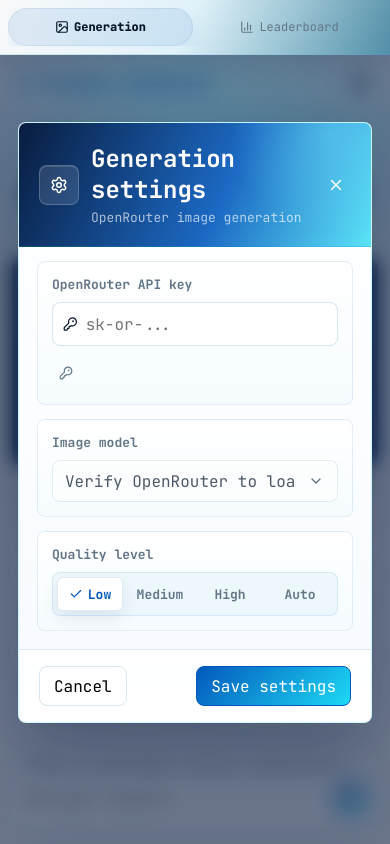
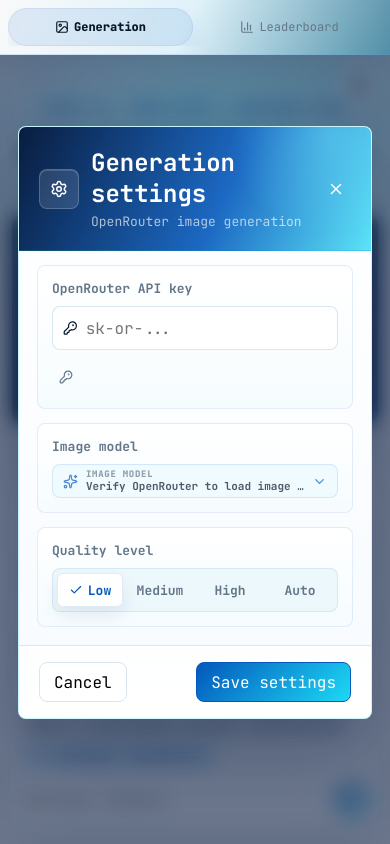
Before and after one commit to imagent-ai/imagent-ui, a Next.js app: page /generation in a window 390 px wide. Both pictures are taken after a click on the button 360 px from the left and 83 px from the top of the page. Built offline with nearby package versions, Linux system fonts and the light colour scheme.

Commit message:
style: move generation controls to composer

```diff
--- a/app/components/GenerationChat.tsx
+++ b/app/components/GenerationChat.tsx
@@ -134,6 +134,7 @@
   const [verification, setVerification] = useState<VerificationState>(emptyVerification);
   const [verificationCache, setVerificationCache] = useState<VerificationCache | null>(null);
   const [settingsOpen, setSettingsOpen] = useState(false);
+  const [openDropdown, setOpenDropdown] = useState<"composer-model" | "composer-quality" | "settings-model" | null>(null);
   const [prompt, setPrompt] = useState("");
   const [isGenerating, setIsGenerating] = useState(false);
 
@@ -261,6 +262,8 @@
   const canUseVerifiedModels = draftApiKey.length > 0 && verification.status === "valid" && modelChoices.length > 0;
   const canSaveSettings = !draftApiKey || verification.status === "valid";
   const selectedDraftModel = modelChoices.find((model) => model.id === draftSettings.model);
+  const composerModelChoices = availableModels.length ? availableModels : fallbackModelOptions;
+  const selectedComposerModel = composerModelChoices.find((model) => model.id === settings.model);
   const canSubmit = useMemo(() => prompt.trim().length > 0 && !isGenerating, [prompt, isGenerating]);
   const canCreateNewSession = !activeSession || activeSession.messages.length > 0 || prompt.trim().length > 0;
 
@@ -306,17 +309,30 @@
       localStorage.removeItem(VERIFICATION_CACHE_KEY);
     }
     setSettings(nextSettings);
+    setOpenDropdown(null);
     setSettingsOpen(false);
   }
 
   function openSettings() {
     setDraftSettings(settings);
+    setOpenDropdown(null);
     setSettingsOpen(true);
   }
 
   function cancelSettings() {
     setDraftSettings(settings);
+    setOpenDropdown(null);
     setSettingsOpen(false);
+  }
+
+  function updateComposerModel(model: string) {
+    setSettings((current) => ({...current, model}));
+    setOpenDropdown(null);
+  }
+
+  function updateComposerQuality(quality: string) {
+    setSettings((current) => ({...current, quality}));
+    setOpenDropdown(null);
   }
 
   async function submit(event: FormEvent<HTMLFormElement>) {
@@ -436,25 +452,9 @@
       </aside>
 
       <section className="generation-main">
-        <header className="generation-topbar">
-          {hasConfiguredOpenRouter ? (
-            <button className="model-chip" type="button" onClick={openSettings}>
-              <Sparkles size={16} />
-              <span>{labelForModel(settings.model, availableModels)}</span>
-            </button>
-          ) : (
-            <button className="openrouter-placeholder" type="button" onClick={openSettings}>
-              <KeyRound size={16} />
-              <span>Configure OpenRouter</span>
-            </button>
-          )}
-          <div className="topbar-actions">
-            {hasConfiguredOpenRouter ? <span className="quality-chip">{settings.quality}</span> : null}
-            <button className="icon-button" type="button" onClick={openSettings} aria-label="Settings">
+        <button className="floating-settings-button" type="button" onClick={openSettings} aria-label="Settings">
           <Settings size={18} />
         </button>
-          </div>
-        </header>
 
         <div className="conversation custom-scrollbar">
           {!activeSession || activeSession.messages.length === 0 ? (
@@ -522,6 +522,34 @@
 
         <div className="generation-composer-wrap">
           <form className="generation-composer" onSubmit={submit}>
+            <div className="composer-toolbar">
+              {hasConfiguredOpenRouter ? (
+                <>
+                  <ModelDropdown
+                    id="composer-model"
+                    label="Model"
+                    models={composerModelChoices}
+                    open={openDropdown === "composer-model"}
+                    selectedModel={settings.model}
+                    selectedModelName={selectedComposerModel?.name || labelForModel(settings.model, composerModelChoices)}
+                    onOpenChange={(open) => setOpenDropdown(open ? "composer-model" : null)}
+                    onSelect={updateComposerModel}
+                  />
+                  <QualityDropdown
+                    open={openDropdown === "composer-quality"}
+                    selectedQuality={settings.quality}
+                    onOpenChange={(open) => setOpenDropdown(open ? "composer-quality" : null)}
+                    onSelect={updateComposerQuality}
+                  />
+                </>
+              ) : (
+                <button className="composer-configure-button" type="button" onClick={openSettings}>
+                  <KeyRound size={15} />
+                  Configure OpenRouter
+                </button>
+              )}
+            </div>
+            <div className="composer-input-row">
               <textarea
                 value={prompt}
                 onChange={(event) => setPrompt(event.target.value)}
@@ -534,9 +562,10 @@
                   }
                 }}
               />
-            <button type="submit" disabled={!canSubmit} aria-label="Generate image">
+              <button className="composer-send-button" type="submit" disabled={!canSubmit} aria-label="Generate image">
                 {isGenerating ? <Loader2 className="spin" size={18} /> : <Send size={18} />}
               </button>
+            </div>
           </form>
         </div>
       </section>
@@ -582,33 +611,27 @@
                 <VerificationBadge verification={verification} />
               </div>
             </label>
-            <label className="settings-field">
+            <div className="settings-field">
               <span>Image model</span>
-              <div className="select-shell">
-                <select
-                  value={canUseVerifiedModels ? draftSettings.model : ""}
-                  onChange={(event) => setDraftSettings({...draftSettings, model: event.target.value})}
+              <ModelDropdown
+                id="settings-model"
                 disabled={!canUseVerifiedModels}
-                >
-                  {canUseVerifiedModels ? (
-                    modelChoices.map((option) => (
-                      <option value={option.id} key={option.id}>
-                        {option.name}
-                      </option>
-                    ))
-                  ) : (
-                    <option value="">Verify OpenRouter to load image models</option>
-                  )}
-                </select>
-                <ChevronDown size={16} />
-              </div>
+                emptyLabel="Verify OpenRouter to load image models"
+                label="Image model"
+                models={canUseVerifiedModels ? modelChoices : []}
+                open={openDropdown === "settings-model"}
+                selectedModel={draftSettings.model}
+                selectedModelName={selectedDraftModel?.name || labelForModel(draftSettings.model, modelChoices)}
+                onOpenChange={(open) => setOpenDropdown(open ? "settings-model" : null)}
+                onSelect={(model) => setDraftSettings({...draftSettings, model})}
+              />
               {canUseVerifiedModels ? (
                 <small className="field-note">
                   {selectedDraftModel?.pricing || "pricing unavailable"} · {modelChoices.length} image models loaded.
                 </small>
               ) : null}
-            </label>
-            <label className="settings-field">
+            </div>
+            <div className="settings-field">
               <span>Quality level</span>
               <div className="segmented-control" role="radiogroup" aria-label="Quality level">
                 {qualityOptions.map((quality) => (
@@ -625,7 +648,7 @@
                   </button>
                 ))}
               </div>
-            </label>
+            </div>
             <footer>
               <button type="button" className="secondary-button" onClick={cancelSettings}>
                 Cancel
@@ -635,6 +658,159 @@
               </button>
             </footer>
           </section>
+        </div>
+      ) : null}
+    </div>
+  );
+}
+
+function ModelDropdown({
+  disabled = false,
+  emptyLabel = "No models loaded",
+  id,
+  label,
+  models,
+  onOpenChange,
+  onSelect,
+  open,
+  selectedModel,
+  selectedModelName
+}: {
+  disabled?: boolean;
+  emptyLabel?: string;
+  id: string;
+  label: string;
+  models: OpenRouterModelOption[];
+  onOpenChange: (open: boolean) => void;
+  onSelect: (model: string) => void;
+  open: boolean;
+  selectedModel: string;
+  selectedModelName: string;
+}) {
+  const selected = models.find((model) => model.id === selectedModel);
+  const menuId = `${id}-menu`;
+
+  return (
+    <div
+      className={`model-dropdown ${open ? "open" : ""} ${disabled ? "disabled" : ""}`}
+      onBlur={(event) => {
+        const nextFocus = event.relatedTarget as Node | null;
+        if (!event.currentTarget.contains(nextFocus)) {
+          onOpenChange(false);
+        }
+      }}
+      onKeyDown={(event) => {
+        if (event.key === "Escape") {
+          onOpenChange(false);
+        }
+      }}
+    >
+      <button
+        className="model-dropdown-trigger"
+        type="button"
+        disabled={disabled}
+        aria-controls={open ? menuId : undefined}
+        aria-expanded={open}
+        aria-haspopup="listbox"
+        onClick={() => onOpenChange(!open)}
+      >
+        <Sparkles size={15} />
+        <span className="dropdown-copy">
+          <small>{label}</small>
+          <strong>{disabled ? emptyLabel : selected?.name || selectedModelName}</strong>
+        </span>
+        <ChevronDown size={15} />
+      </button>
+      {open && !disabled ? (
+        <div className="model-dropdown-menu custom-scrollbar" id={menuId} role="listbox" aria-label={label}>
+          {models.map((model) => {
+            const active = model.id === selectedModel;
+            return (
+              <button
+                className={active ? "active" : ""}
+                type="button"
+                role="option"
+                aria-selected={active}
+                key={model.id}
+                onClick={() => {
+                  onSelect(model.id);
+                  onOpenChange(false);
+                }}
+              >
+                <span>
+                  <strong>{model.name}</strong>
+                  <small>{model.pricing || model.id}</small>
+                </span>
+                {active ? <Check size={15} /> : null}
+              </button>
+            );
+          })}
+        </div>
+      ) : null}
+    </div>
+  );
+}
+
+function QualityDropdown({
+  onOpenChange,
+  onSelect,
+  open,
+  selectedQuality
+}: {
+  onOpenChange: (open: boolean) => void;
+  onSelect: (quality: string) => void;
+  open: boolean;
+  selectedQuality: string;
+}) {
+  return (
+    <div
+      className={`quality-dropdown ${open ? "open" : ""}`}
+      onBlur={(event) => {
+        const nextFocus = event.relatedTarget as Node | null;
+        if (!event.currentTarget.contains(nextFocus)) {
+          onOpenChange(false);
+        }
+      }}
+      onKeyDown={(event) => {
+        if (event.key === "Escape") {
+          onOpenChange(false);
+        }
+      }}
+    >
+      <button
+        className="quality-dropdown-trigger"
+        type="button"
+        aria-expanded={open}
+        aria-haspopup="listbox"
+        onClick={() => onOpenChange(!open)}
+      >
+        <span className="dropdown-copy">
+          <small>Level</small>
+          <strong>{selectedQuality}</strong>
+        </span>
+        <ChevronDown size={15} />
+      </button>
+      {open ? (
+        <div className="quality-dropdown-menu" role="listbox" aria-label="Generation level">
+          {qualityOptions.map((quality) => {
+            const active = quality === selectedQuality;
+            return (
+              <button
+                className={active ? "active" : ""}
+                type="button"
+                role="option"
+                aria-selected={active}
+                key={quality}
+                onClick={() => {
+                  onSelect(quality);
+                  onOpenChange(false);
+                }}
+              >
+                <span>{quality}</span>
+                {active ? <Check size={14} /> : null}
+              </button>
+            );
+          })}
         </div>
       ) : null}
     </div>
--- a/app/styles.css
+++ b/app/styles.css
@@ -63,25 +63,46 @@
   }
 }
 
-@keyframes soft-float {
+@keyframes showcase-grid-shift {
+  from {
+    background-position: 0 0, 0 0, 0 0, 0 0;
+  }
+  to {
+    background-position: 42px 42px, 42px 42px, 0 0, 0 0;
+  }
+}
+
+@keyframes brand-breathe {
   0%,
   100% {
-    transform: translate3d(0, 0, 0);
+    box-shadow: 0 18px 38px rgba(4, 24, 59, 0.26), 0 0 0 0 rgba(29, 217, 245, 0.28);
+    transform: translate(-50%, -50%) scale(1);
   }
   50% {
-    transform: translate3d(0, -7px, 0);
-  }
-}
-
-@keyframes halo-breathe {
-  0%,
-  100% {
-    opacity: 0.72;
-    transform: translate(-50%, -50%) scale(1);
-  }
-  50% {
+    box-shadow: 0 22px 46px rgba(4, 24, 59, 0.3), 0 0 0 14px rgba(29, 217, 245, 0.08);
+    transform: translate(-50%, -50%) scale(1.035);
+  }
+}
+
+@keyframes dropdown-pop-down {
+  from {
+    opacity: 0;
+    transform: translateY(-5px) scale(0.985);
+  }
+  to {
     opacity: 1;
-    transform: translate(-50%, -50%) scale(1.04);
+    transform: translateY(0) scale(1);
+  }
+}
+
+@keyframes dropdown-pop-up {
+  from {
+    opacity: 0;
+    transform: translateY(5px) scale(0.985);
+  }
+  to {
+    opacity: 1;
+    transform: translateY(0) scale(1);
   }
 }
 
@@ -635,94 +656,40 @@
 .generation-main {
   background: transparent;
   display: grid;
-  grid-template-rows: 58px minmax(0, 1fr) auto;
+  grid-template-rows: minmax(0, 1fr) auto;
   min-width: 0;
   overflow: hidden;
   position: relative;
   z-index: 1;
 }
 
-.generation-topbar {
-  align-items: center;
-  background:
-    linear-gradient(180deg, rgba(248, 252, 255, 0.82), rgba(248, 252, 255, 0.58));
+.floating-settings-button {
+  align-items: center;
+  background: rgba(255, 255, 255, 0.76);
   backdrop-filter: blur(16px);
-  border-bottom: 1px solid rgba(3, 88, 188, 0.08);
-  display: flex;
-  justify-content: space-between;
-  padding: 0 20px;
-  position: relative;
-  z-index: 2;
-}
-
-.model-chip,
-.openrouter-placeholder,
-.icon-button {
-  align-items: center;
-  background: transparent;
-  border: 0;
+  border: 1px solid rgba(3, 88, 188, 0.12);
   border-radius: var(--radius-card);
+  box-shadow: var(--shadow-soft);
   color: var(--ink);
-  display: inline-flex;
-  gap: 8px;
-  height: 40px;
-  padding: 0 11px;
-}
-
-.model-chip {
-  font-size: 16px;
-  font-weight: 700;
-  max-width: min(520px, 60vw);
-  min-width: 0;
-}
-
-.model-chip span,
-.openrouter-placeholder span {
-  overflow: hidden;
-  text-overflow: ellipsis;
-  white-space: nowrap;
-}
-
-.openrouter-placeholder {
-  background: rgba(231, 248, 255, 0.72);
-  border: 1px dashed rgba(3, 88, 188, 0.28);
-  color: var(--accent-dark);
-  font-size: 14px;
-  font-weight: 800;
-  max-width: min(520px, 64vw);
-  min-width: 0;
-}
-
-.topbar-actions {
-  align-items: center;
-  display: flex;
-  gap: 8px;
-}
-
-.quality-chip {
-  align-items: center;
+  display: flex;
+  height: 38px;
+  justify-content: center;
+  position: absolute;
+  right: 20px;
+  top: 16px;
+  width: 38px;
+  z-index: 5;
+}
+
+.floating-settings-button:hover {
   background: #e7f8ff;
-  border: 1px solid rgba(3, 88, 188, 0.22);
-  border-radius: 999px;
-  color: var(--accent-dark);
-  display: inline-flex;
-  font-size: 12px;
-  font-weight: 800;
-  height: 30px;
-  padding: 0 10px;
-  text-transform: uppercase;
-}
-
-.model-chip:hover,
-.openrouter-placeholder:hover,
-.icon-button:hover {
-  background: #e7f8ff;
+  transform: translateY(-1px);
 }
 
 .conversation {
   min-height: 0;
   overflow-y: auto;
-  padding: 0 22px 140px;
+  padding: 22px 22px 170px;
   position: relative;
   z-index: 1;
 }
@@ -735,7 +702,7 @@
   margin: 0 auto;
   max-width: 1060px;
   min-width: 0;
-  min-height: calc(100vh - 250px);
+  min-height: calc(100vh - 230px);
   padding: 0 12px;
   text-align: center;
   width: 100%;
@@ -851,6 +818,7 @@
 }
 
 .showcase-image {
+  animation: showcase-grid-shift 15s linear infinite;
   aspect-ratio: 16 / 8.2;
   background:
     linear-gradient(rgba(255,255,255,0.07) 1px, transparent 1px),
@@ -867,6 +835,7 @@
 }
 
 .showcase-image::before {
+  animation: showcase-scan 4.8s ease-in-out infinite;
   background:
     linear-gradient(90deg, transparent, rgba(117,234,255,0.76), transparent);
   content: "";
@@ -888,6 +857,7 @@
 }
 
 .showcase-brand {
+  animation: brand-breathe 4.8s ease-in-out infinite;
   background: var(--deep);
   border-color: rgba(117, 234, 255, 0.36);
   border-radius: 20px;
@@ -1028,7 +998,7 @@
 }
 
 .generation-composer-wrap {
-  background: linear-gradient(180deg, rgba(255,255,255,0), #fff 32%);
+  background: linear-gradient(180deg, rgba(255,255,255,0), rgba(255,255,255,0.9) 30%, #fff 100%);
   bottom: 0;
   left: 300px;
   padding: 24px 22px;
@@ -1038,22 +1008,42 @@
 }
 
 .generation-composer {
-  align-items: flex-end;
   background: var(--panel);
   border-radius: 18px;
   box-shadow: 0 0 0 1px rgba(3,88,188,0.16), 0 18px 46px rgba(4,24,59,0.12);
   display: grid;
-  gap: 10px;
-  grid-template-columns: minmax(0, 1fr) 38px;
+  gap: 8px;
+  grid-template-columns: minmax(0, 1fr);
   margin: 0 auto;
   max-width: 860px;
-  padding: 10px;
+  padding: 10px 10px 10px 12px;
   transition: box-shadow 160ms ease, transform 160ms ease;
 }
 
 .generation-composer:focus-within {
   box-shadow: 0 0 0 1px rgba(3,88,188,0.22), 0 20px 54px rgba(4,24,59,0.18), 0 0 0 6px rgba(29,217,245,0.08);
   transform: translateY(-1px);
+}
+
+.composer-toolbar,
+.composer-input-row {
+  align-items: center;
+  display: flex;
+  gap: 8px;
+  min-width: 0;
+}
+
+.composer-toolbar {
+  flex-wrap: wrap;
+  min-height: 34px;
+  position: relative;
+  z-index: 3;
+}
+
+.composer-input-row {
+  align-items: flex-end;
+  display: grid;
+  grid-template-columns: minmax(0, 1fr) 38px;
 }
 
 .generation-composer textarea {
@@ -1074,7 +1064,7 @@
   outline: 0;
 }
 
-.generation-composer button {
+.composer-send-button {
   align-items: center;
   background: linear-gradient(135deg, var(--accent-dark), var(--accent));
   border: 0;
@@ -1084,6 +1074,188 @@
   height: 38px;
   justify-content: center;
   width: 38px;
+}
+
+.composer-send-button:disabled {
+  cursor: not-allowed;
+  opacity: 0.48;
+}
+
+.composer-configure-button,
+.model-dropdown-trigger,
+.quality-dropdown-trigger {
+  align-items: center;
+  background: rgba(231, 248, 255, 0.72);
+  border: 1px solid rgba(3, 88, 188, 0.16);
+  border-radius: var(--radius-card);
+  color: var(--accent-dark);
+  display: inline-flex;
+  gap: 8px;
+  min-height: 34px;
+  min-width: 0;
+  padding: 0 10px;
+}
+
+.composer-configure-button {
+  border-style: dashed;
+  font-size: 13px;
+  font-weight: 800;
+}
+
+.model-dropdown,
+.quality-dropdown {
+  max-width: 100%;
+  min-width: 0;
+  position: relative;
+}
+
+.model-dropdown {
+  width: min(360px, 100%);
+}
+
+.settings-field .model-dropdown {
+  width: 100%;
+}
+
+.quality-dropdown {
+  width: 122px;
+}
+
+.model-dropdown-trigger,
+.quality-dropdown-trigger {
+  justify-content: space-between;
+  width: 100%;
+}
+
+.model-dropdown-trigger:disabled {
+  cursor: not-allowed;
+  opacity: 0.7;
+}
+
+.model-dropdown.open .model-dropdown-trigger,
+.quality-dropdown.open .quality-dropdown-trigger,
+.model-dropdown-trigger:hover,
+.quality-dropdown-trigger:hover,
+.composer-configure-button:hover {
+  background: #fff;
+  border-color: rgba(29, 217, 245, 0.42);
+  box-shadow: 0 10px 22px rgba(4, 24, 59, 0.07);
+}
+
+.dropdown-copy {
+  display: grid;
+  gap: 1px;
+  min-width: 0;
+  text-align: left;
+}
+
+.dropdown-copy small {
+  color: var(--muted);
+  font-size: 9px;
+  font-weight: 900;
+  letter-spacing: 0.08em;
+  line-height: 1;
+  text-transform: uppercase;
+}
+
+.dropdown-copy strong {
+  color: var(--ink);
+  font-size: 12px;
+  line-height: 1.1;
+  overflow: hidden;
+  text-overflow: ellipsis;
+  text-transform: none;
+  white-space: nowrap;
+}
+
+.model-dropdown-trigger > svg,
+.quality-dropdown-trigger > svg,
+.composer-configure-button > svg {
+  flex: 0 0 auto;
+}
+
+.model-dropdown-menu,
+.quality-dropdown-menu {
+  animation: dropdown-pop-down 140ms ease both;
+  background:
+    linear-gradient(180deg, rgba(255,255,255,0.98), rgba(244,251,254,0.98));
+  border: 1px solid rgba(3, 88, 188, 0.14);
+  border-radius: var(--radius-card);
+  box-shadow: 0 22px 58px rgba(4, 24, 59, 0.18);
+  display: grid;
+  gap: 5px;
+  left: 0;
+  padding: 6px;
+  position: absolute;
+  right: 0;
+  top: calc(100% + 7px);
+  z-index: 30;
+}
+
+.generation-composer .model-dropdown-menu,
+.generation-composer .quality-dropdown-menu {
+  animation-name: dropdown-pop-up;
+  bottom: calc(100% + 7px);
+  top: auto;
+}
+
+.model-dropdown-menu {
+  max-height: 286px;
+  overflow-y: auto;
+}
+
+.model-dropdown-menu button,
+.quality-dropdown-menu button {
+  align-items: center;
+  background: transparent;
+  border: 0;
+  border-radius: 6px;
+  color: var(--ink);
+  display: flex;
+  gap: 10px;
+  justify-content: space-between;
+  min-height: 42px;
+  min-width: 0;
+  padding: 8px 9px;
+  text-align: left;
+  width: 100%;
+}
+
+.model-dropdown-menu button:hover,
+.quality-dropdown-menu button:hover,
+.model-dropdown-menu button.active,
+.quality-dropdown-menu button.active {
+  background: rgba(29, 217, 245, 0.12);
+}
+
+.model-dropdown-menu button > span {
+  display: grid;
+  gap: 3px;
+  min-width: 0;
+}
+
+.model-dropdown-menu strong {
+  font-size: 12px;
+  overflow: hidden;
+  text-overflow: ellipsis;
+  white-space: nowrap;
+}
+
+.model-dropdown-menu small {
+  color: var(--muted);
+  font-size: 10px;
+  overflow: hidden;
+  text-overflow: ellipsis;
+  white-space: nowrap;
+}
+
+.quality-dropdown-menu {
+  min-width: 122px;
+}
+
+.quality-dropdown-menu button {
+  min-height: 34px;
+  text-transform: capitalize;
 }
 
 .modal-backdrop {
@@ -1217,7 +1389,6 @@
 }
 
 .settings-modal input,
-.settings-modal select,
 .input-with-icon {
   background: rgba(255, 255, 255, 0.84);
   border: 1px solid rgba(180, 211, 225, 0.54);
@@ -1228,44 +1399,16 @@
   transition: background 160ms ease, border-color 160ms ease, box-shadow 160ms ease;
 }
 
-.settings-modal input,
-.settings-modal select {
+.settings-modal input {
   color: var(--ink);
   padding: 0 42px 0 12px;
   width: 100%;
 }
 
-.select-shell {
-  position: relative;
-  width: 100%;
-}
-
-.select-shell select {
-  appearance: none;
-  display: block;
-}
-
-.select-shell svg {
-  color: var(--muted);
-  pointer-events: none;
-  position: absolute;
-  right: 14px;
-  top: 50%;
-  transform: translateY(-50%);
-}
-
 .settings-modal input:focus,
-.settings-modal input:focus-visible,
-.settings-modal select:focus,
-.settings-modal select:focus-visible {
+.settings-modal input:focus-visible {
   box-shadow: none;
   outline: 0;
-}
-
-.settings-modal select:focus {
-  background: #fff;
-  border-color: rgba(29, 217, 245, 0.28);
-  box-shadow: inset 0 0 0 1px rgba(29, 217, 245, 0.1), 0 10px 22px rgba(4, 24, 59, 0.06);
 }
 
 .input-with-icon {
@@ -2664,33 +2807,14 @@
     opacity: 0.38;
   }
 
-  .generation-topbar {
-    gap: 10px;
-    min-width: 0;
-    overflow: hidden;
-    padding: 0 10px;
-  }
-
-  .model-chip {
-    max-width: calc(100vw - 78px);
-    padding: 0 8px;
-  }
-
-  .openrouter-placeholder {
-    max-width: calc(100vw - 76px);
-    padding: 0 8px;
-  }
-
-  .topbar-actions {
-    flex: 0 0 auto;
-  }
-
-  .quality-chip {
-    display: none;
+  .floating-settings-button {
+    right: 12px;
+    top: 12px;
   }
 
   .conversation {
     overflow-x: hidden;
+    padding: 16px 12px 178px;
   }
 
   .generation-empty {
@@ -2755,16 +2879,41 @@
     width: 70px;
   }
 
-  .conversation {
-    padding: 0 12px 140px;
-  }
-
   .chat-turn {
     grid-template-columns: 34px minmax(0, 1fr);
   }
 
   .generation-composer-wrap {
     padding: 16px 10px;
+  }
+
+  .generation-composer {
+    border-radius: 16px;
+    padding: 9px;
+  }
+
+  .composer-toolbar {
+    gap: 6px;
+  }
+
+  .model-dropdown {
+    flex: 1 1 180px;
+    width: auto;
+  }
+
+  .quality-dropdown {
+    flex: 0 0 104px;
+    width: 104px;
+  }
+
+  .dropdown-copy strong {
+    font-size: 11px;
+  }
+
+  .model-dropdown-menu,
+  .quality-dropdown-menu {
+    left: 0;
+    right: 0;
   }
 
   .api-key-row {
```
Lines whose indentation alone changed are shown as unchanged.
